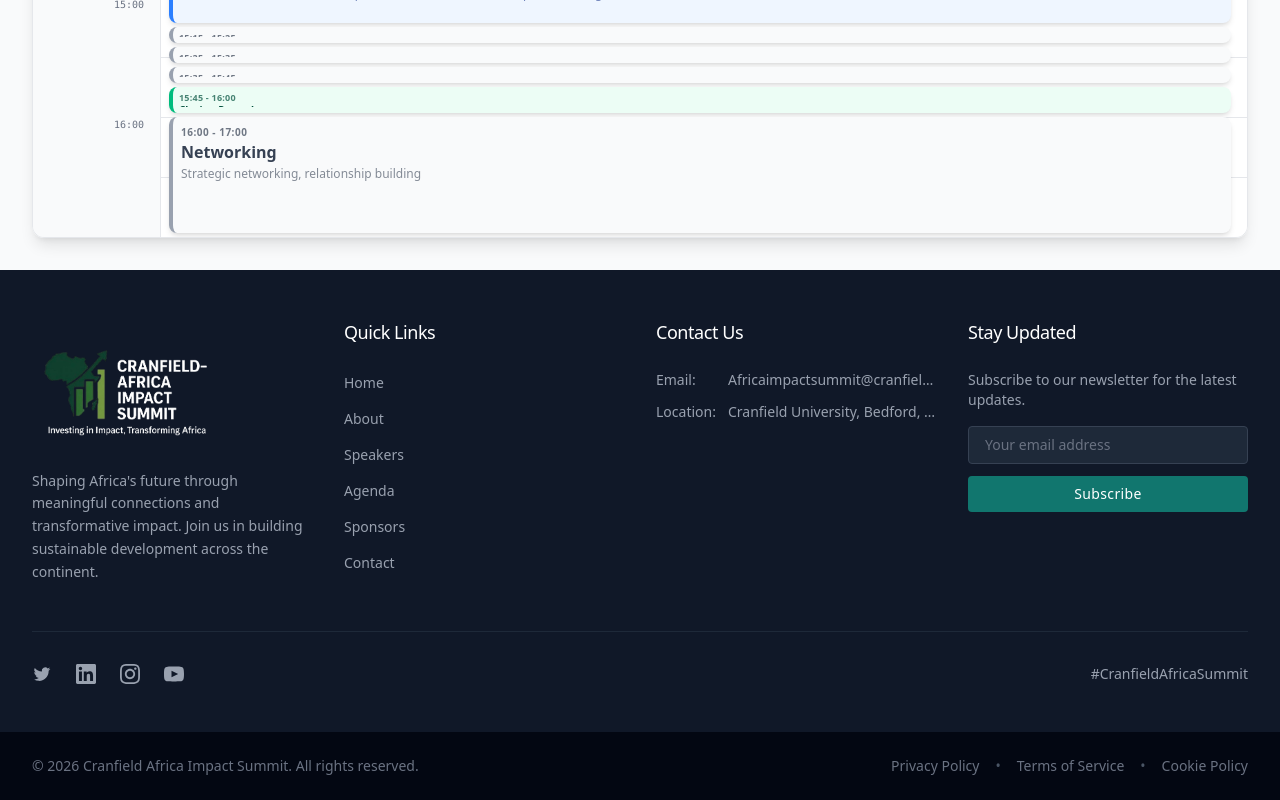
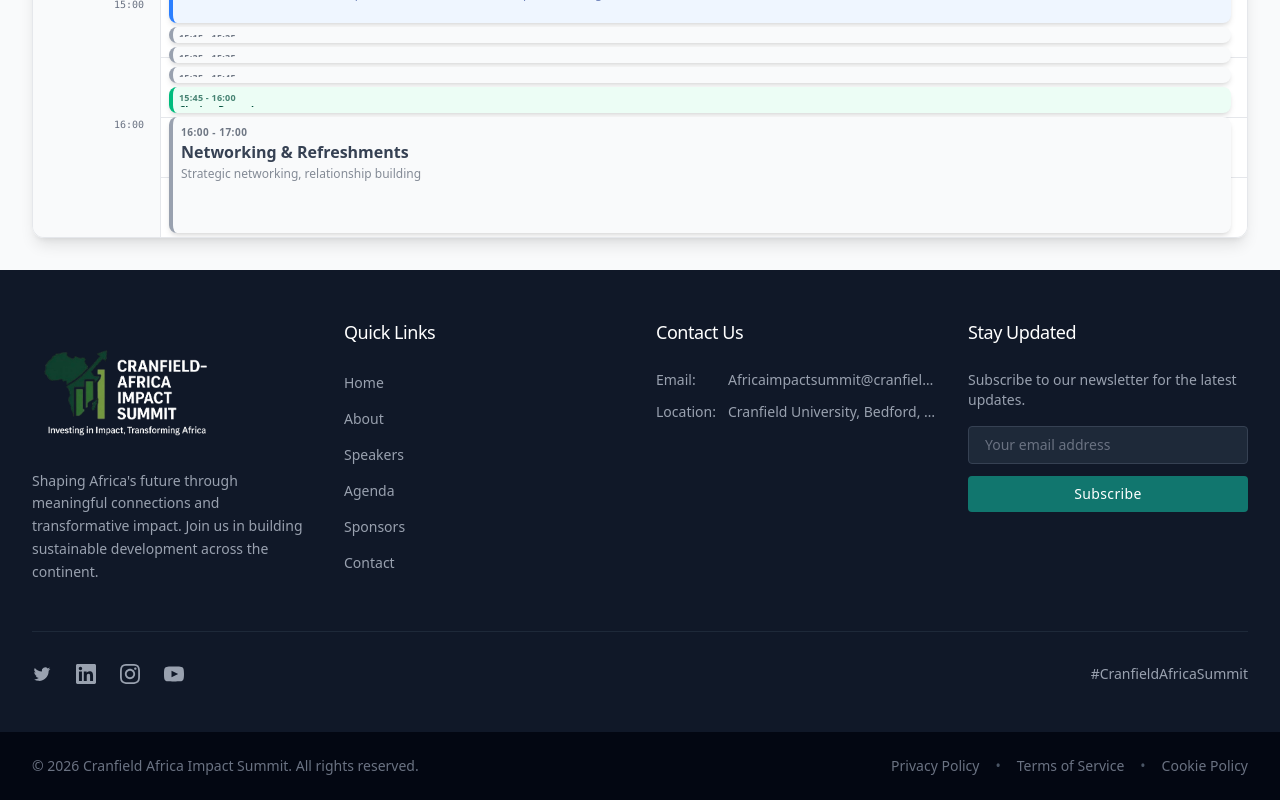
Before and after one commit to davidfayanju1/Cranfieldafricanimpactsummit, a React (Vite) app: page /programme in a window 1280 px wide. Shown: the part 1553-2353 px from the top of the page. Built offline with nearby package versions, Linux system fonts and the light colour scheme.

Commit message:
UI update

```diff
--- a/src/data/programme.ts
+++ b/src/data/programme.ts
@@ -180,7 +180,7 @@ export const scheduleData = [
     id: 20,
     start: "16:00",
     end: "17:00",
-    title: "Networking",
+    title: "Networking & Refreshments",
     details: "Strategic networking, relationship building",
     speakers: "All participants",
     type: "break",
```
